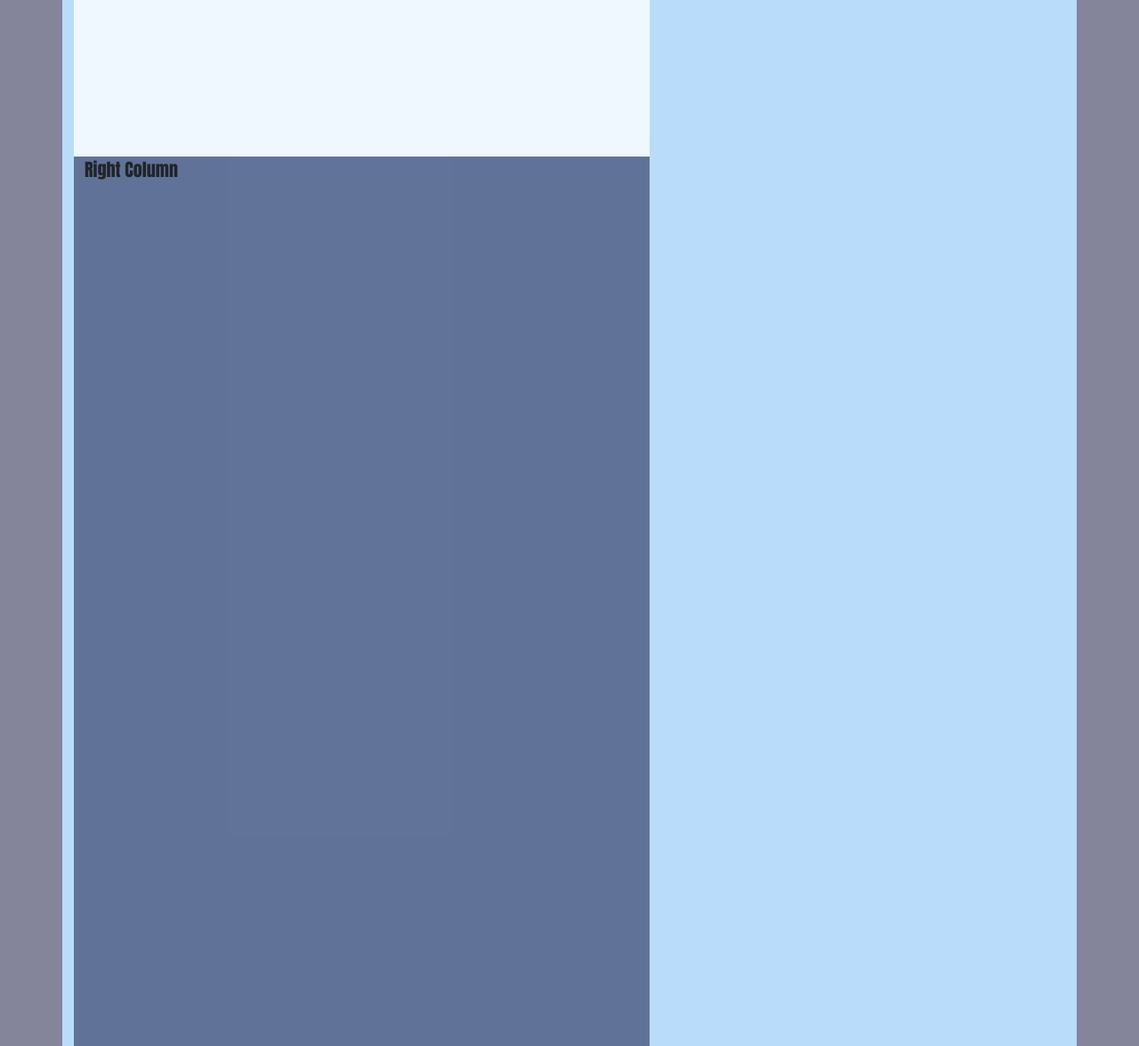
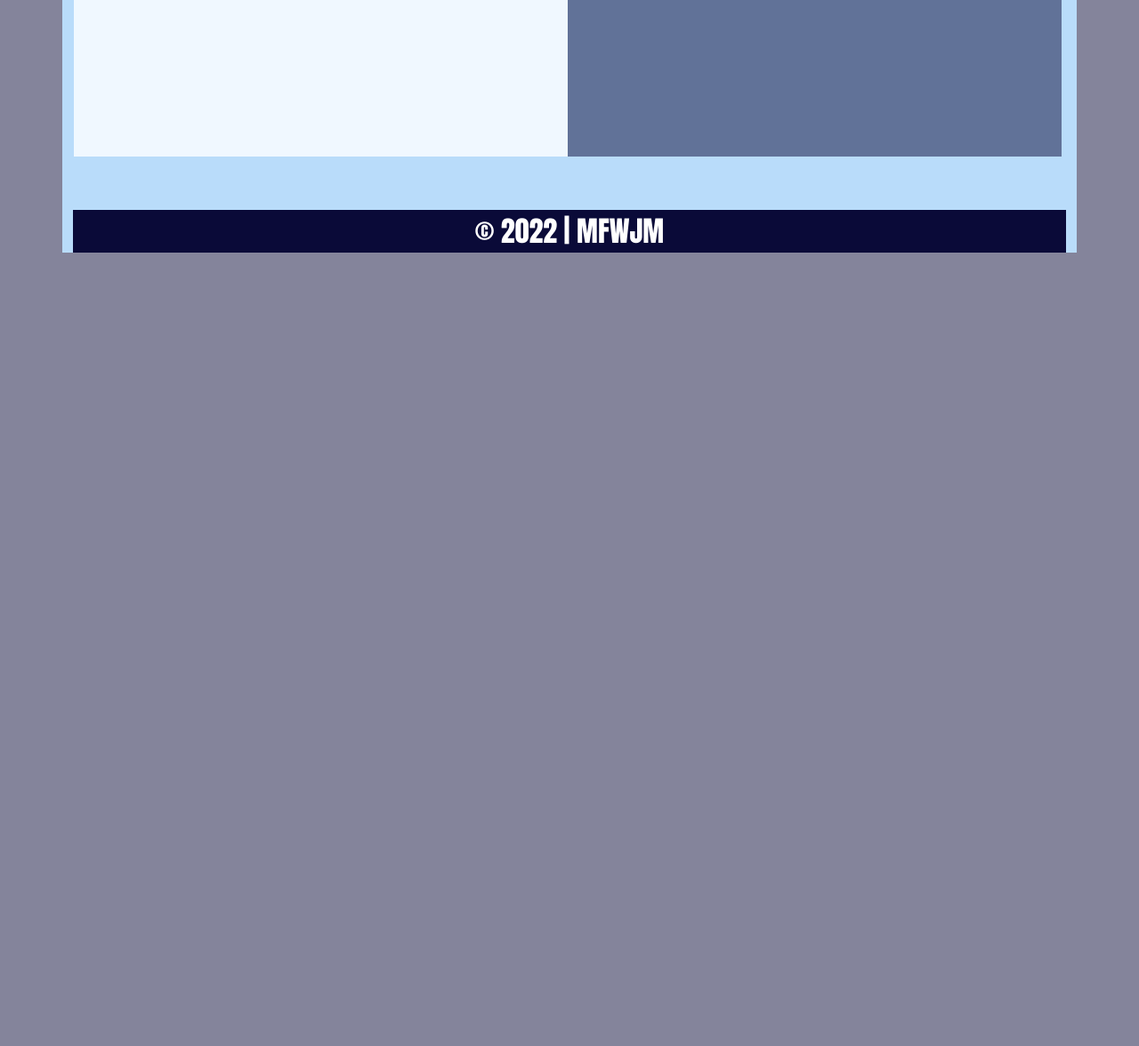
Before and after one commit to Codingwithjay90/Collab-Practice, a plain HTML site: page index.html in a window 1280 px wide. Shown: the part 1346-2522 px from the top of the page at 89% size. After the commit the page ends 1646 px from the top, so only its background shows below. Drawn offline with nearby package versions, Linux system fonts and the light colour scheme.

Commit message:
finished jesse's collab-practice setup

```diff
--- a/css/styles.css
+++ b/css/styles.css
@@ -38,14 +38,14 @@ nav {
 .col-right {
     background-color: rgb(10, 10, 56, 0.5);
     height: 1000px;
-    width: 647px;
+    width: 555px;
     font-size: 20px;
 }
 
 .col-left {
     background-color: rgb(240, 248, 255);
     height: 1000px;
-    width: 647px;
+    width: 555px;
     font-size: 20px;
 }
 
--- a/index.html
+++ b/index.html
@@ -49,7 +49,7 @@
     </div>
 
     <footer>
-      <p>&copy; 2022 | MFCP</p>
+      <p>&copy; 2022 | MFWJM</p>
     </footer>
   </main>
 
```
Also changed, not shown: about.html (+1 -1 lines).
